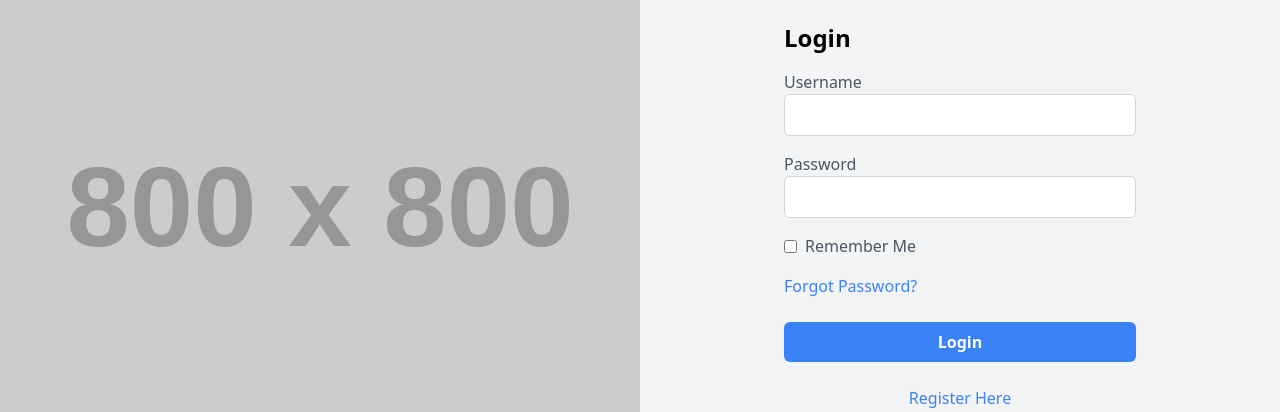
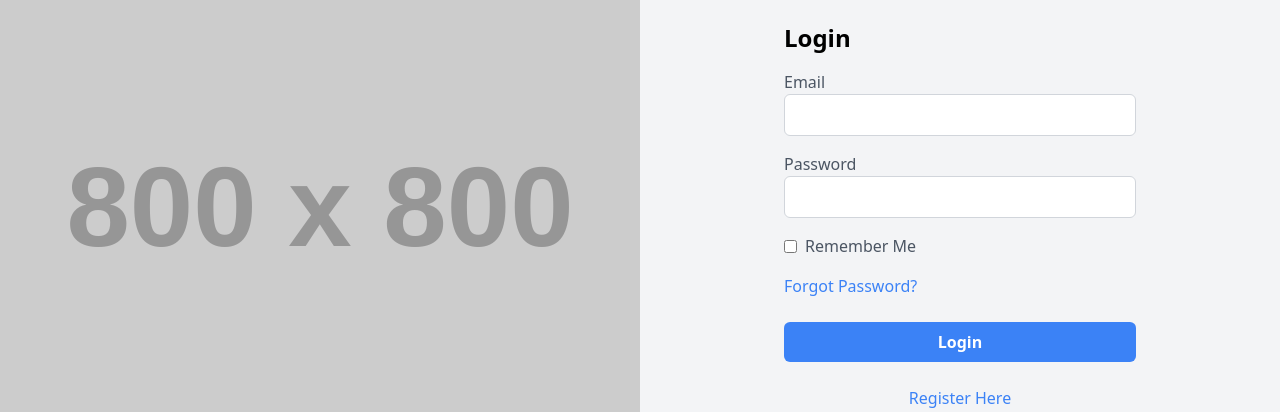
Before and after one commit to CarlosDevITM/7.AdminShop, a Vue app: page /auth/login in a window 1280 px wide. Shown: the part 184-596 px from the top of the page. Built offline with nearby package versions, Linux system fonts and the light colour scheme; what @tanstack/vue-query would draw is missing.

Commit message:
Se controlaron los estados de el log in tanto de autenticación, no auntenticado y checking

```diff
--- a/src/modules/auth/pages/LoginPage.vue
+++ b/src/modules/auth/pages/LoginPage.vue
@@ -1,15 +1,17 @@
 <template>
   <h1 class="text-2xl font-semibold mb-4">Login</h1>
-  <form action="#" method="POST">
+  <!--enviar formulario sin recargar-->
+  <form @submit.prevent="onLogin">
     <!-- Username Input -->
     <div class="mb-4">
-      <label for="username" class="block text-gray-600">Username</label>
+      <label for="email" class="block text-gray-600">Email</label>
       <input
         type="text"
-        id="username"
-        name="username"
+        id="email"
+        name="email"
         class="w-full border border-gray-300 rounded-md py-2 px-3 focus:outline-none focus:border-blue-500"
         autocomplete="off"
+        v-model="loginForm.email"
       />
     </div>
     <!-- Password Input -->
@@ -21,11 +23,18 @@
         name="password"
         class="w-full border border-gray-300 rounded-md py-2 px-3 focus:outline-none focus:border-blue-500"
         autocomplete="off"
+        v-model="loginForm.password"
       />
     </div>
     <!-- Remember Me Checkbox -->
     <div class="mb-4 flex items-center">
-      <input type="checkbox" id="remember" name="remember" class="text-blue-500" />
+      <input
+        type="checkbox"
+        id="remember"
+        name="remember"
+        class="text-blue-500"
+        v-model="loginForm.rememberMe"
+      />
       <label for="remember" class="text-gray-600 ml-2">Remember Me</label>
     </div>
     <!-- Forgot Password Link -->
@@ -34,8 +43,7 @@
     </div>
     <!-- Login Button -->
     <button
-      @click="onLogin"
-      type="button"
+      type="submit"
       class="bg-blue-500 hover:bg-blue-600 text-white font-semibold rounded-md py-2 px-4 w-full"
     >
       Login
@@ -48,18 +56,20 @@
 </template>
 
 <script lang="ts" setup>
+import { reactive } from 'vue';
 import { useRouter } from 'vue-router';
+import { useAuthStore } from '../stores/authStores';
 
 const router = useRouter();
-
-const onLogin = () => {
-  localStorage.setItem('userId', 'ABC-123');
-
-  const lastPath = localStorage.getItem('lastPath') ?? '/';
-
-  // router.replace({
-  //   // name: 'home',
-  // });
-  router.replace(lastPath);
+const authStore = useAuthStore();
+//Reactive: uso para objetos reactivos.
+const loginForm = reactive({
+  email: '',
+  password: '',
+  rememberMe: false,
+});
+const onLogin = async () => {
+  const status = await authStore.onLogin(loginForm.email, loginForm.password);
+  console.log({ status });
 };
 </script>
--- a/src/modules/auth/stores/authStores.ts
+++ b/src/modules/auth/stores/authStores.ts
@@ -15,19 +15,21 @@ export const useAuthStore = defineStore('auth', () => {
     try {
       const loginResponse = await loginAction(email, password);
 
-      if (!loginResponse.ok) return false;
+      if (!loginResponse.ok) {
+        logOut();
+        return false;
+      }
 
       user.value = loginResponse.user;
       token.value = loginResponse.token;
       authStatus.value = AuthStatusE.Authenticaded;
       return true;
     } catch (error) {
-      return logOut(error);
+      return logOut();
     }
   };
 
-  const logOut = (error: unknown) => {
-    console.error(error);
+  const logOut = () => {
     authStatus.value = AuthStatusE.Unauthenticated;
     user.value = undefined;
     token.value = '';
```
